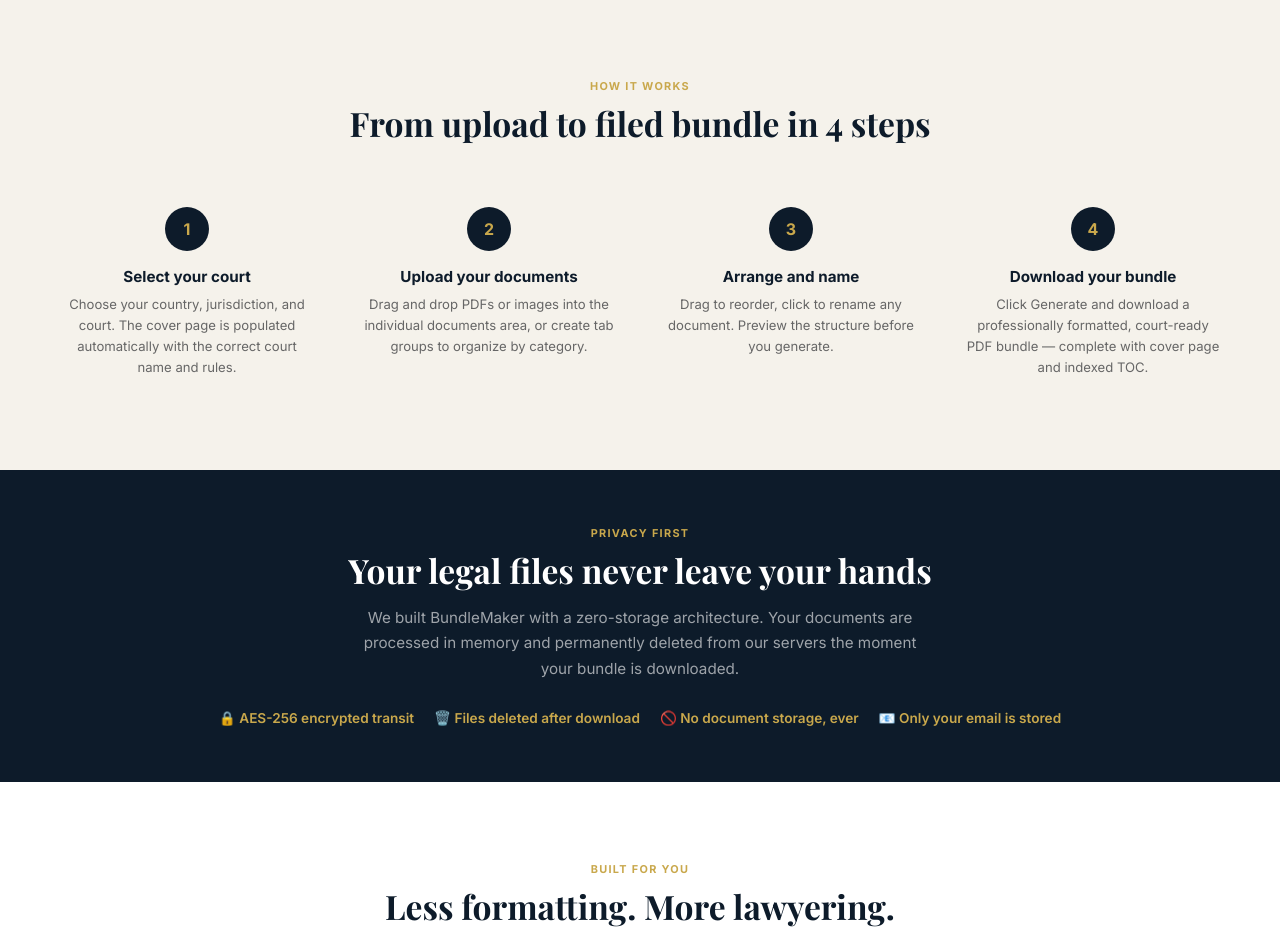
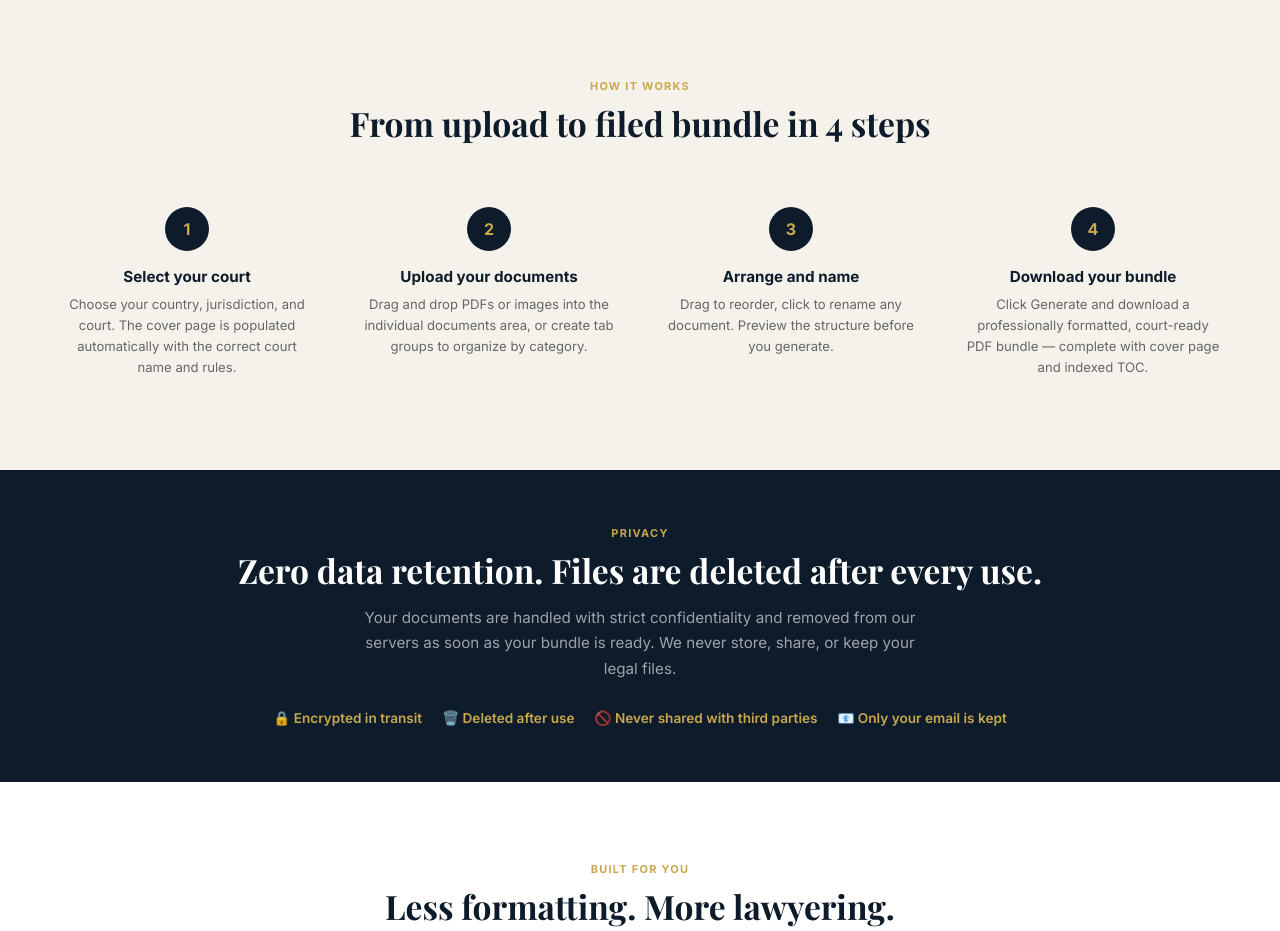
Before and after one commit to AmieOnda2013/bundlemaker, a Flask app: page / in a window 1280 px wide. Shown: the part 1556-2487 px from the top of the page. Run offline with Flask 3, Linux system fonts and the light colour scheme.

Commit message:
Update privacy section with plain, concise language
Co-Authored-By: Claude Sonnet 4.6 <noreply@anthropic.com>

```diff
--- a/templates/landing.html
+++ b/templates/landing.html
@@ -229,14 +229,14 @@
 
 <!-- ── Privacy ── -->
 <section class="privacy-banner">
-  <div class="section-tag" style="color:var(--gold)">Privacy First</div>
-  <h2>Your legal files never leave your hands</h2>
-  <p>We built BundleMaker with a zero-storage architecture. Your documents are processed in memory and permanently deleted from our servers the moment your bundle is downloaded.</p>
+  <div class="section-tag" style="color:var(--gold)">Privacy</div>
+  <h2>Zero data retention. Files are deleted after every use.</h2>
+  <p>Your documents are handled with strict confidentiality and removed from our servers as soon as your bundle is ready. We never store, share, or keep your legal files.</p>
   <div class="privacy-points">
-    <div class="privacy-point">🔒 AES-256 encrypted transit</div>
-    <div class="privacy-point">🗑️ Files deleted after download</div>
-    <div class="privacy-point">🚫 No document storage, ever</div>
-    <div class="privacy-point">📧 Only your email is stored</div>
+    <div class="privacy-point">🔒 Encrypted in transit</div>
+    <div class="privacy-point">🗑️ Deleted after use</div>
+    <div class="privacy-point">🚫 Never shared with third parties</div>
+    <div class="privacy-point">📧 Only your email is kept</div>
   </div>
 </section>
 
```
